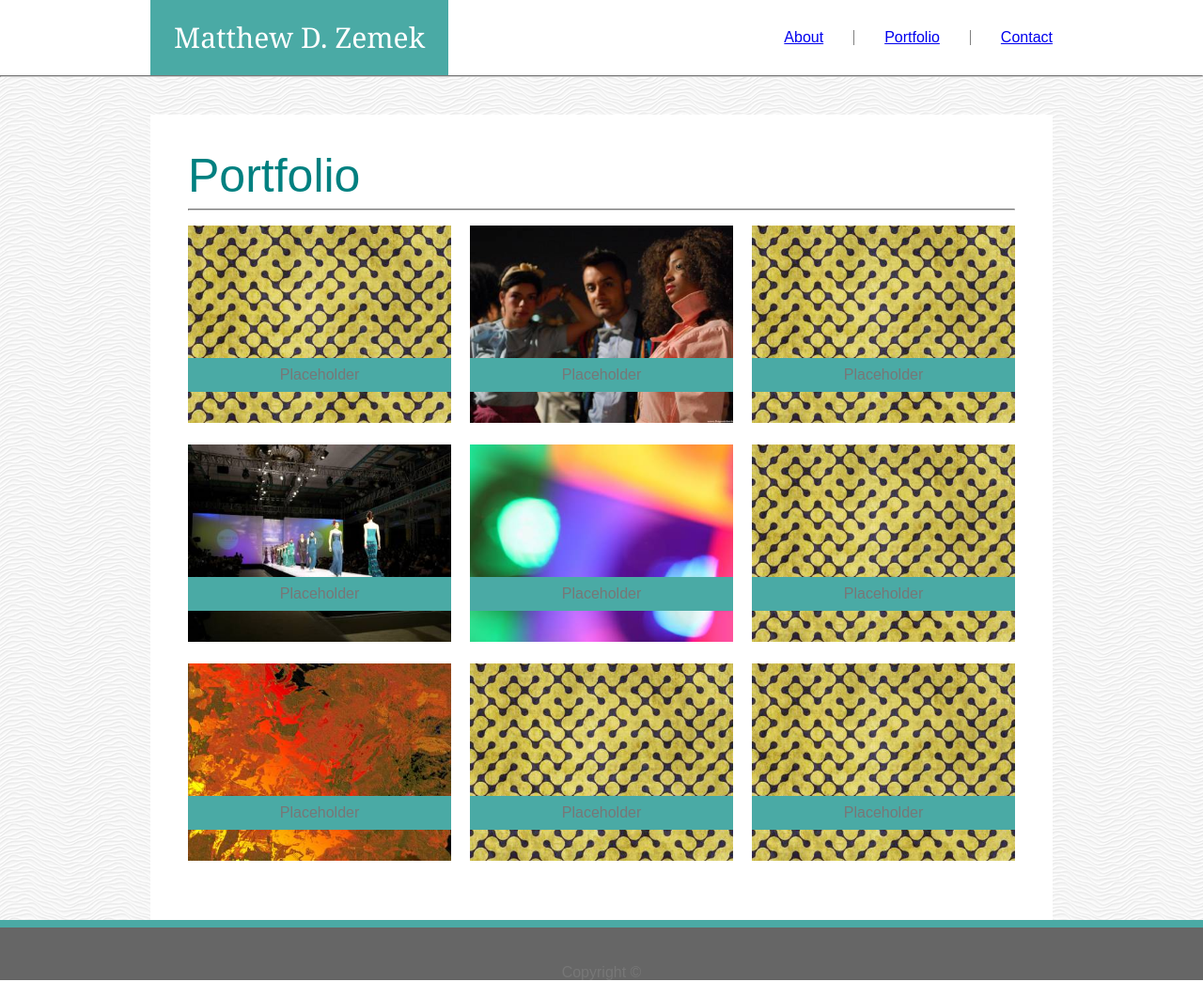
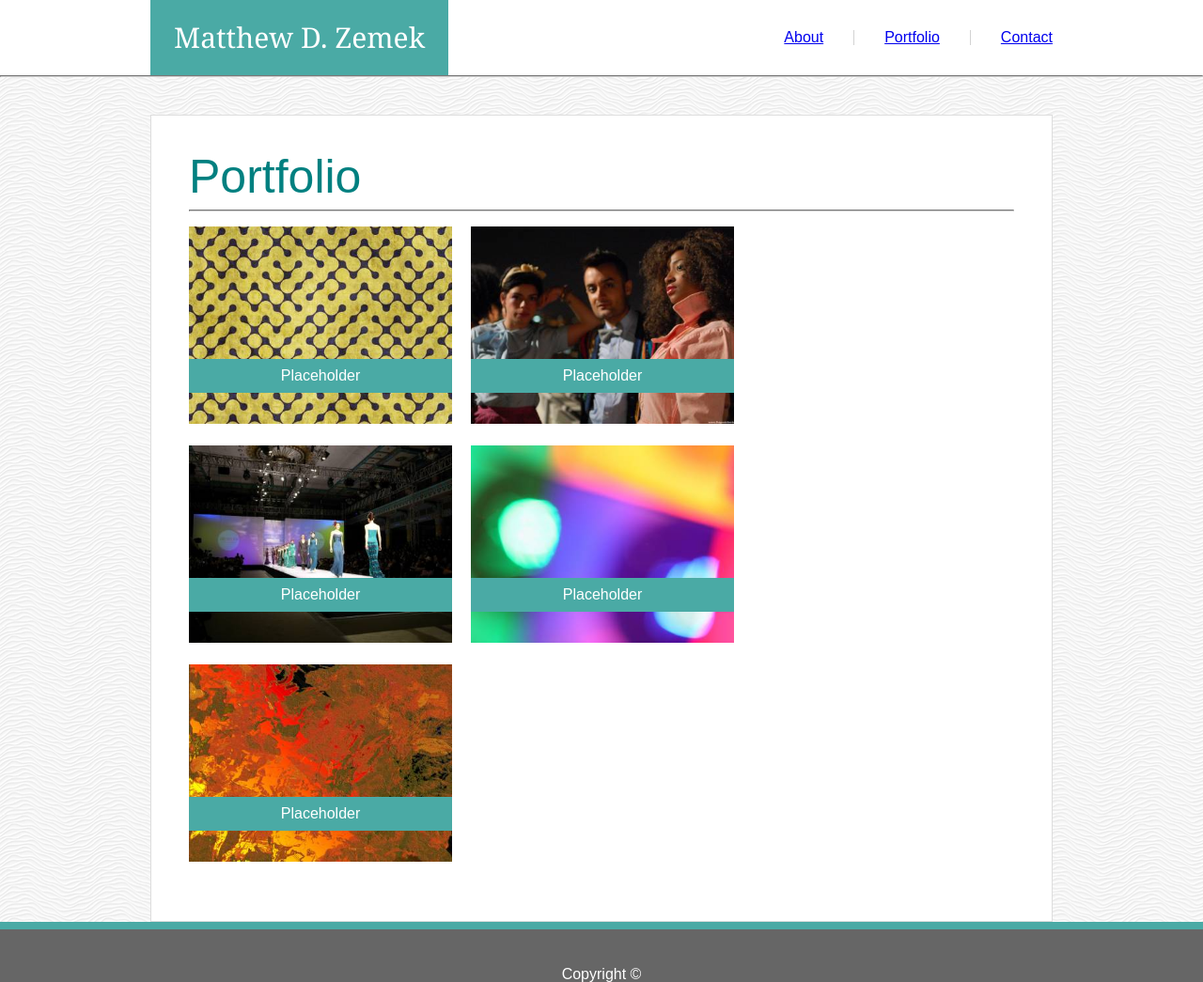
Before and after one commit to Panzemek/Basic-Portfolio, a plain HTML site: page portfolio.html in a window 1280 px wide. Shown: the whole page at 94% size. Drawn offline with Linux system fonts and the light colour scheme.

Commit message:
Final version push.

```diff
--- a/assets/css/style.css
+++ b/assets/css/style.css
@@ -44,7 +44,7 @@ header {
  }
 
 .indexTab, .portfolioTab {
-    border-right: grey 1px solid;
+    border-right: lightgrey 1px solid;
 }
 
 hr {
@@ -62,6 +62,7 @@ hr {
     padding: 40px;
     background: white;
     margin-top: 40px;
+    border: #dddddd 1px solid;
 }
 
 .contentHeader {
@@ -92,7 +93,7 @@ footer {
     padding-top: 40px;
     background: #666666;
     text-align: center;
-    font: white;
+    color: #ffffff;
 }
 
 h3 {
@@ -132,7 +133,7 @@ h5 {
 }
 
 .blankProject {
-    visibility: hidden;
+    display: none;
 }
 
 .placeholder {
@@ -150,6 +151,7 @@ h4 {
     position: absolute;
     top: 66%;
     background: #4aaaa5;
+    color: #ffffff;
     width: 100%;
     padding: 10px;
     text-align: center;
--- a/portfolio.html
+++ b/portfolio.html
@@ -49,7 +49,7 @@
 
         </div>
 
-        <div class="projectElementRight" class="blankProject">
+        <div class="projectElementRight blankProject">
 
             <img class="placeholder" src="assets/images/placeholder1.jpg" alt="placeholder image">
 
@@ -74,7 +74,7 @@
 
         </div>
 
-        <div class="projectElementRight" class="blankProject">
+        <div class="projectElementRight blankProject">
 
             <img class="placeholder" src="assets/images/placeholder1.jpg" alt="placeholder image">
 
@@ -90,7 +90,7 @@
 
         </div>
 
-        <div class="projectElementCenter" class="blankProject">
+        <div class="projectElementCenter blankProject">
 
             <img class="placeholder" src="assets/images/placeholder1.jpg" alt="placeholder image">
 
@@ -98,7 +98,7 @@
 
         </div>
 
-        <div class="projectElementRight" class="blankProject">
+        <div class="projectElementRight blankProject">
 
             <img class="placeholder" src="assets/images/placeholder1.jpg" alt="placeholder image">
 
```
Also changed, not shown: 1 other file.
